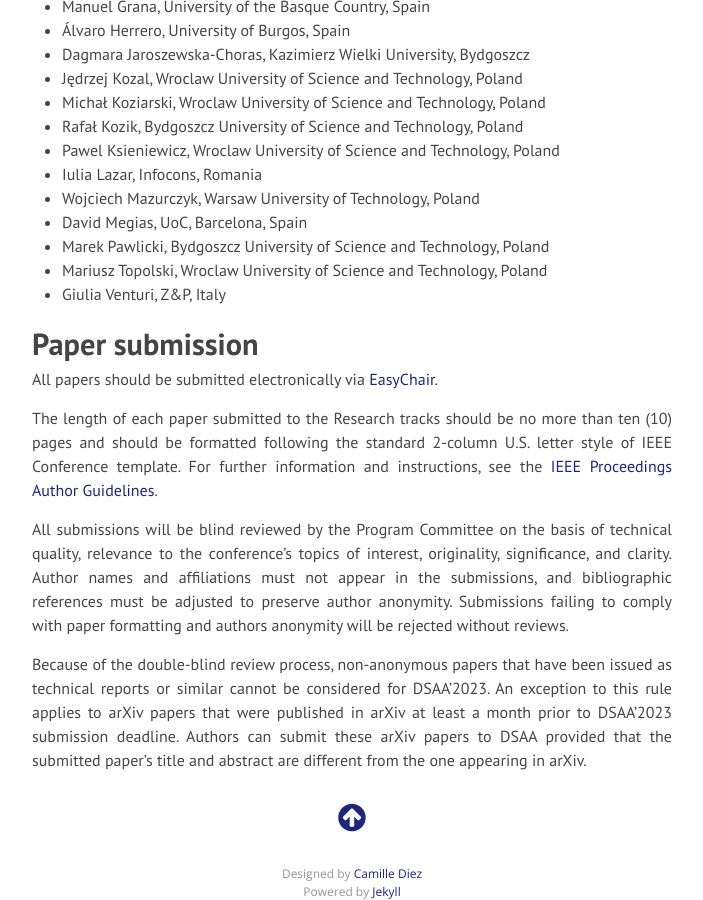
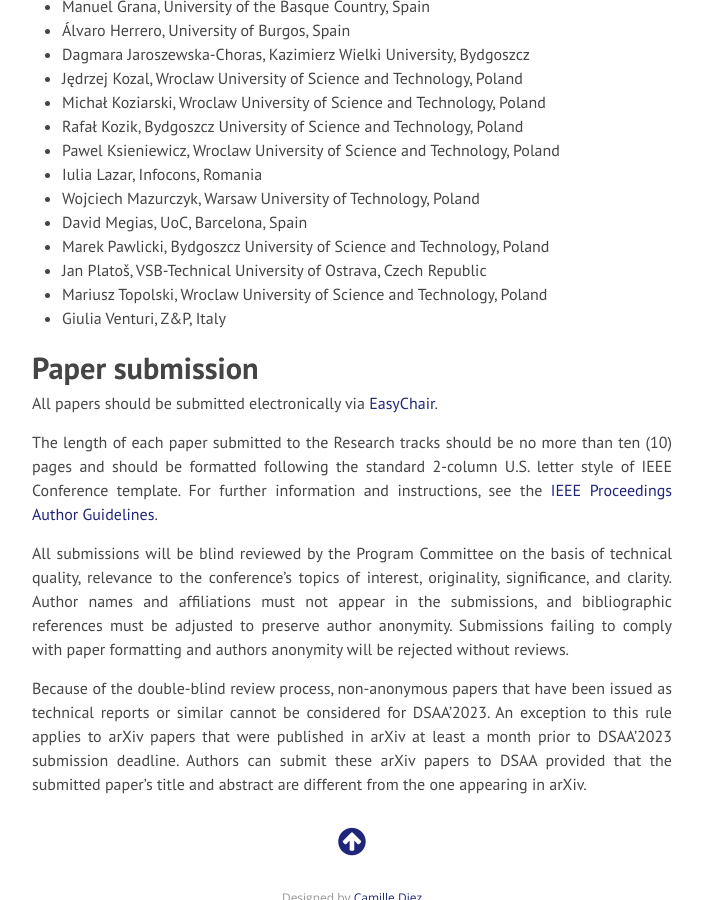
Before and after one commit to disa-iccs/disa-icss.github.io, a Jekyll site: the page built from index.md, in a window 1280 px wide and 900 px high, scrolled down 2316 px. Shown: the whole window, without its empty margins (288-991 px from the left). Built offline with Jekyll 4.4.1, drawn with Linux system fonts in a browser that asks for light colours; nearby versions of some CDN libraries.

Commit message:
Update index.md

```diff
--- a/index.md
+++ b/index.md
@@ -196,7 +196,12 @@ Tomasz Andrysiak, Bydgoszcz University of Science and Technology, Poland
   <li>
    Marek Pawlicki, Bydgoszcz University of Science and Technology, Poland
 </li>
-  <li>
+
+ <li>
+  Jan Platoš, VSB-Technical University of Ostrava, Czech Republic
+ </li>
+
+ <li>
    Mariusz Topolski, Wroclaw University of Science and Technology, Poland
 </li>
   <li>
```
